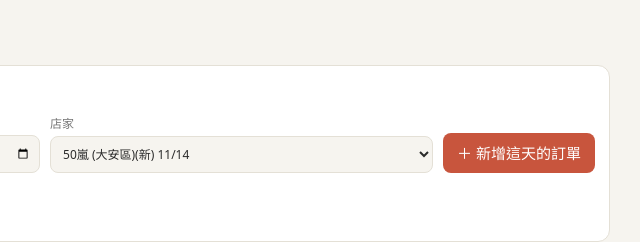
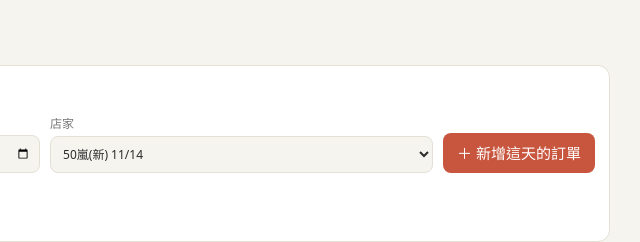
Before and after one commit to ucom636836/Drinking, a plain HTML site: page index.html in a window 1280 px wide. Shown: the top 242 px of the page, 514-1154 px from the left. Drawn offline with Linux system fonts and the light colour scheme.

Commit message:
訂餐頁店家選單只顯示有勾選的店家並隱藏「(大安區)」
- 管理員在訂餐頁也只看到有勾選的店家,被隱藏的店家只在店家管理分頁處理
- 選單僅在顯示時拿掉店名後的「(大安區)」,資料中的店名不變

Co-Authored-By: Claude Sonnet 5.5 <noreply@anthropic.com>
Claude-Session: https://claude.ai/code/session_011stDsNB3thKim6PyhTEHPU

```diff
--- a/index.html
+++ b/index.html
@@ -285,8 +285,9 @@ async function loadMeta(){
 }
 function renderStoreSel(){
   const v=$("store").value;
-  const list=allStores().filter(s=>isAdmin||!db.hidden.includes(s));
-  $("store").innerHTML=list.map(s=>`<option value="${esc(s)}">${esc(s)}${esc(stampOf(s))}${db.hidden.includes(s)?"(已隱藏)":""}</option>`).join("");
+  const list=allStores().filter(s=>!db.hidden.includes(s));
+  const short=s=>s.replace(/\s*\(大安區\)\s*$/,"");
+  $("store").innerHTML=list.map(s=>`<option value="${esc(s)}">${esc(short(s))}${esc(stampOf(s))}</option>`).join("");
   if(v&&list.includes(v))$("store").value=v;
 }
 /* ===== 店家管理分頁(僅管理員) ===== */
```
